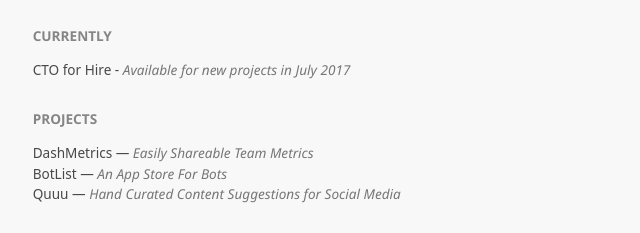
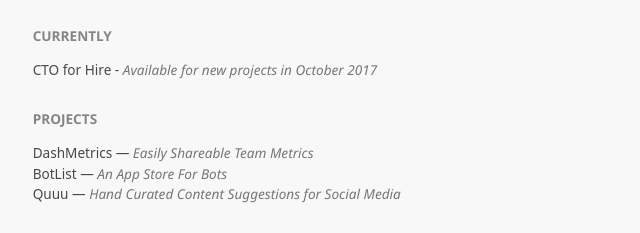
Before and after one commit to mubashariqbal/mubs, a plain HTML site: page index.html in a window 1280 px wide. Shown: the part 187-420 px from the top of the page, 89-729 px from the left. Drawn offline with Linux system fonts and the light colour scheme; a web font is replaced by a local one.

Commit message:
changed avail

```diff
--- a/index.html
+++ b/index.html
@@ -49,7 +49,7 @@
 
         <h2>Currently</h2>
 
-        <p class="mb-0">CTO for Hire - <span>Available for new projects in July 2017</span></p>
+        <p class="mb-0">CTO for Hire - <span>Available for new projects in October 2017</span></p>
 
         <h2>Projects</h2>
         <p><a href="http://dashmetrics.io">DashMetrics</a> &mdash; <span>Easily Shareable Team Metrics</span></p>
```
